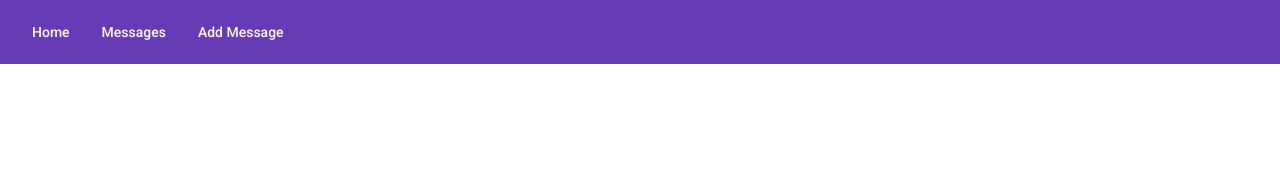
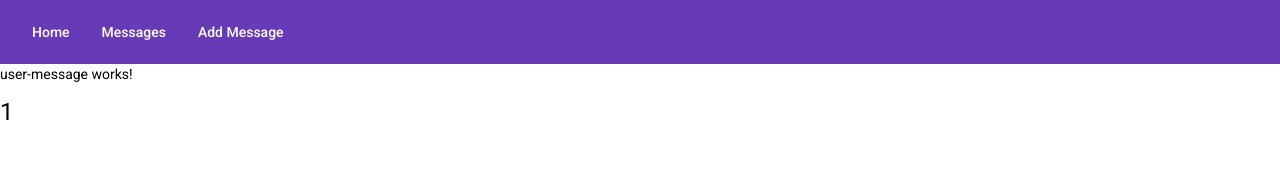
Before and after one commit to firdousalam/AngularNodeApp, an Angular app in the folder frontend/: page /UserMessage/1 in a window 1280 px wide. Before the commit this address led to /. Shown: the top 178 px of the page. Built offline with nearby package versions, Linux system fonts and the light colour scheme.

Commit message:
passing value through router

```diff
--- a/frontend/src/app/components/message.component.ts
+++ b/frontend/src/app/components/message.component.ts
@@ -7,7 +7,7 @@ import {HttpConfig} from '../interface/httpConfig'
     template : `<div *ngFor="let message of messages">
                     <mat-card class="card">
 
-                            <mat-card-title> {{message.owner}}</mat-card-title>
+                            <mat-card-title [routerLink]="['/UserMessage',message.owner]"> {{message.owner}}</mat-card-title>
                             <mat-card-content>{{message.text}} </mat-card-content>
 
 
--- a/frontend/src/app/components/new.message.component.ts
+++ b/frontend/src/app/components/new.message.component.ts
@@ -2,6 +2,7 @@ import { Component,Output,EventEmitter } from "@angular/core";
 import { ServiceMessage } from "../services/service.message";
 import {HttpConfig} from '../interface/httpConfig';
 import { MessageComponent } from "./message.component";
+import {Router} from "@angular/router"
 //console.log(ServiceMessage.getMessages());
 @Component({
     selector : 'new-message',
@@ -30,7 +31,7 @@ import { MessageComponent } from "./message.component";
 export class NewMessageComponent {
     @Output()
     onPosted = new EventEmitter();
-    constructor(private _serviceMessage : ServiceMessage){}
+    constructor(private _serviceMessage : ServiceMessage, private router: Router){}
      _msgcomponent = new MessageComponent(this._serviceMessage);
  message= {
     owner : "",
@@ -48,6 +49,8 @@ export class NewMessageComponent {
         this._serviceMessage.postMessage(this.message)
         .subscribe((data:any) => {console.log(data);
             this.onPosted.emit(this.message);
+            alert("saves successfully");
+            this.router.navigate(['/messages'])
         });
 
    }
--- /dev/null
+++ b/frontend/src/app/components/user-message/user-message.component.html
@@ -0,0 +1,2 @@
+<p>user-message works!</p>
+<h1>{{paramName}}</h1>
--- /dev/null
+++ b/frontend/src/app/components/user-message/user-message.component.ts
@@ -0,0 +1,16 @@
+import { Component, OnInit } from '@angular/core';
+import { ActivatedRoute } from '@angular/router';
+@Component({
+  selector: 'app-user-message',
+  templateUrl: './user-message.component.html',
+  styleUrls: ['./user-message.component.css']
+})
+export class UserMessageComponent implements OnInit {
+  paramName = ""
+  constructor(private activatedRoute : ActivatedRoute) { }
+
+  ngOnInit(): void {
+    this.paramName = this.activatedRoute.snapshot.params['name'];
+  }
+
+}
```
Also changed, not shown: frontend/src/app/app.module.ts (+7 -1 lines), frontend/src/app/components/user-message/user-message.component.css (added), 1 other file (tests, documents, lock files or other folders).
